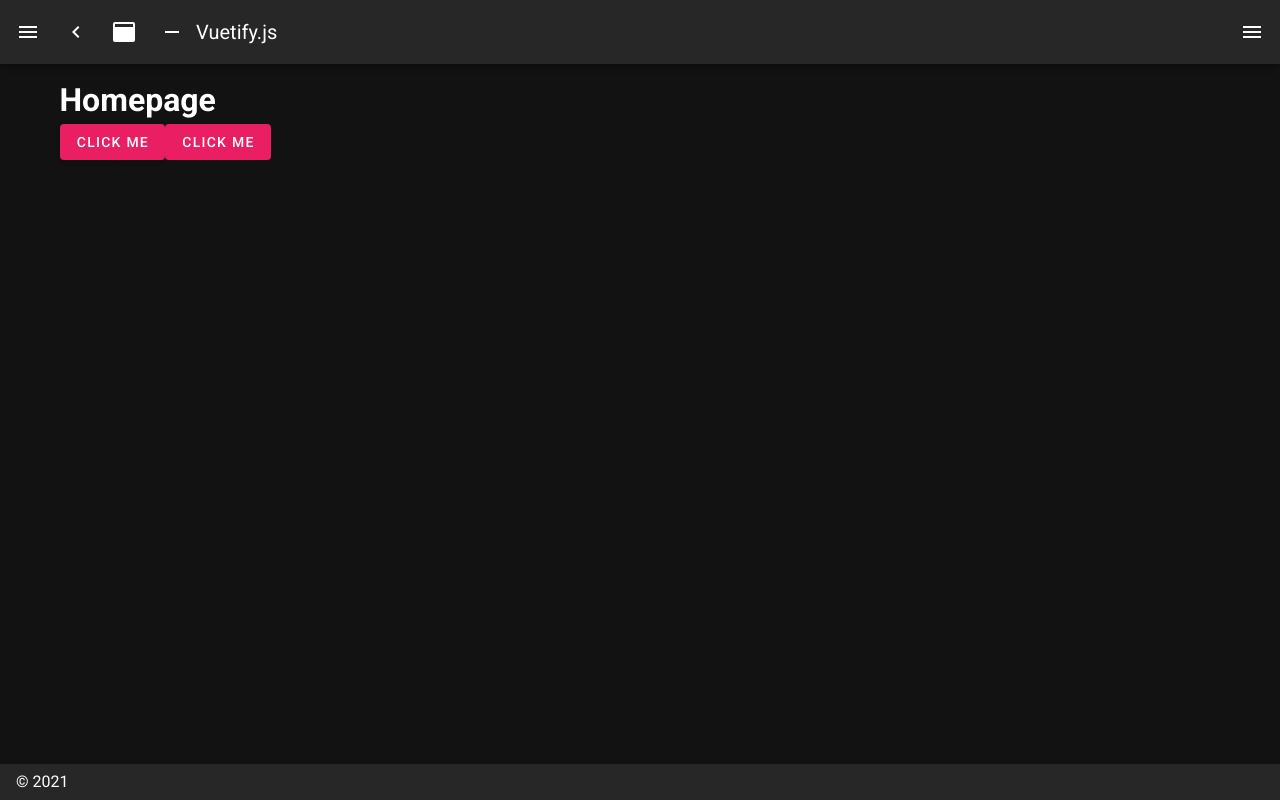
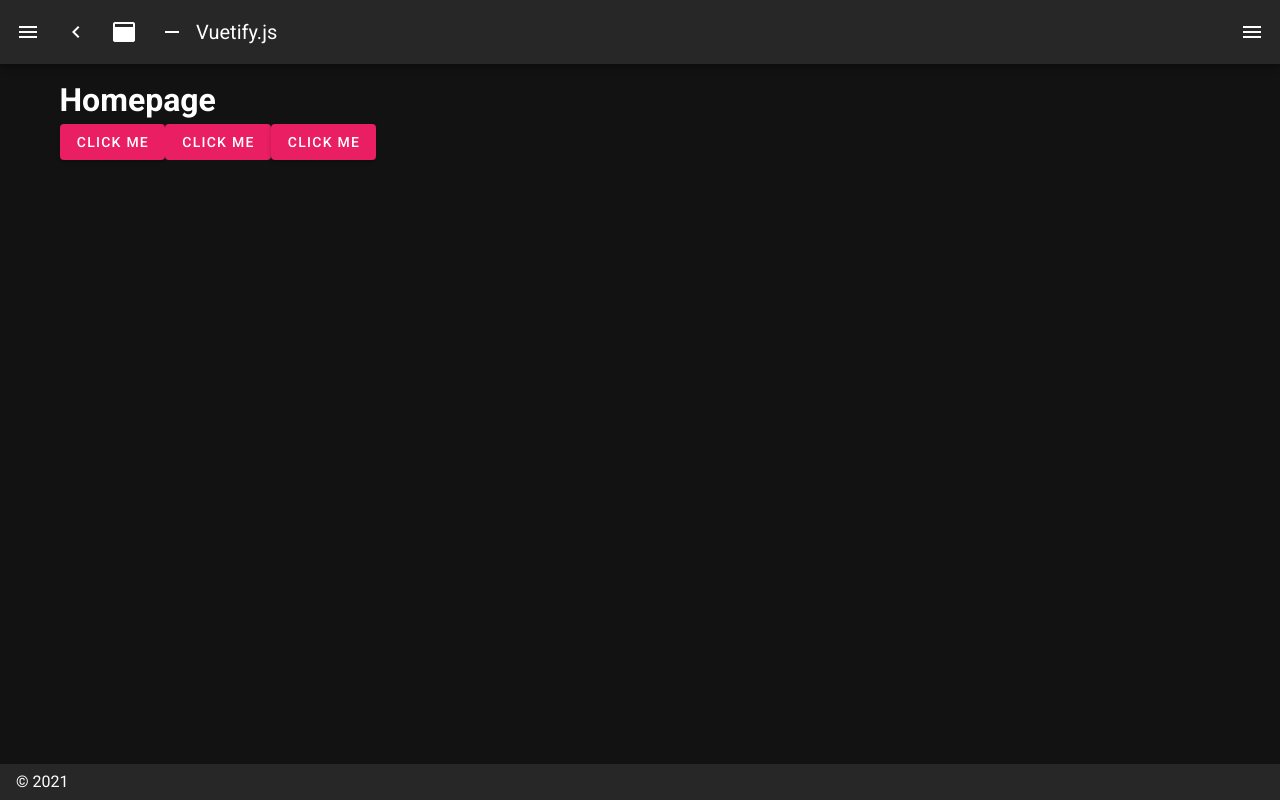
Before and after one commit to braden-w/learn-vuetify-project-management-website, a Nuxt app: page / in a window 1280 px wide. Built offline with nearby package versions, Linux system fonts and the light colour scheme.

Commit message:
Added flat pink button

```diff
--- a/pages/index.vue
+++ b/pages/index.vue
@@ -3,6 +3,7 @@
     <h1>Homepage</h1>
     <v-btn class="pink white--text">Click me</v-btn>
     <v-btn depressed color="pink">Click me</v-btn>
+    <v-btn flat color="pink">Click me</v-btn>
   </div>
 </template>
 
```
